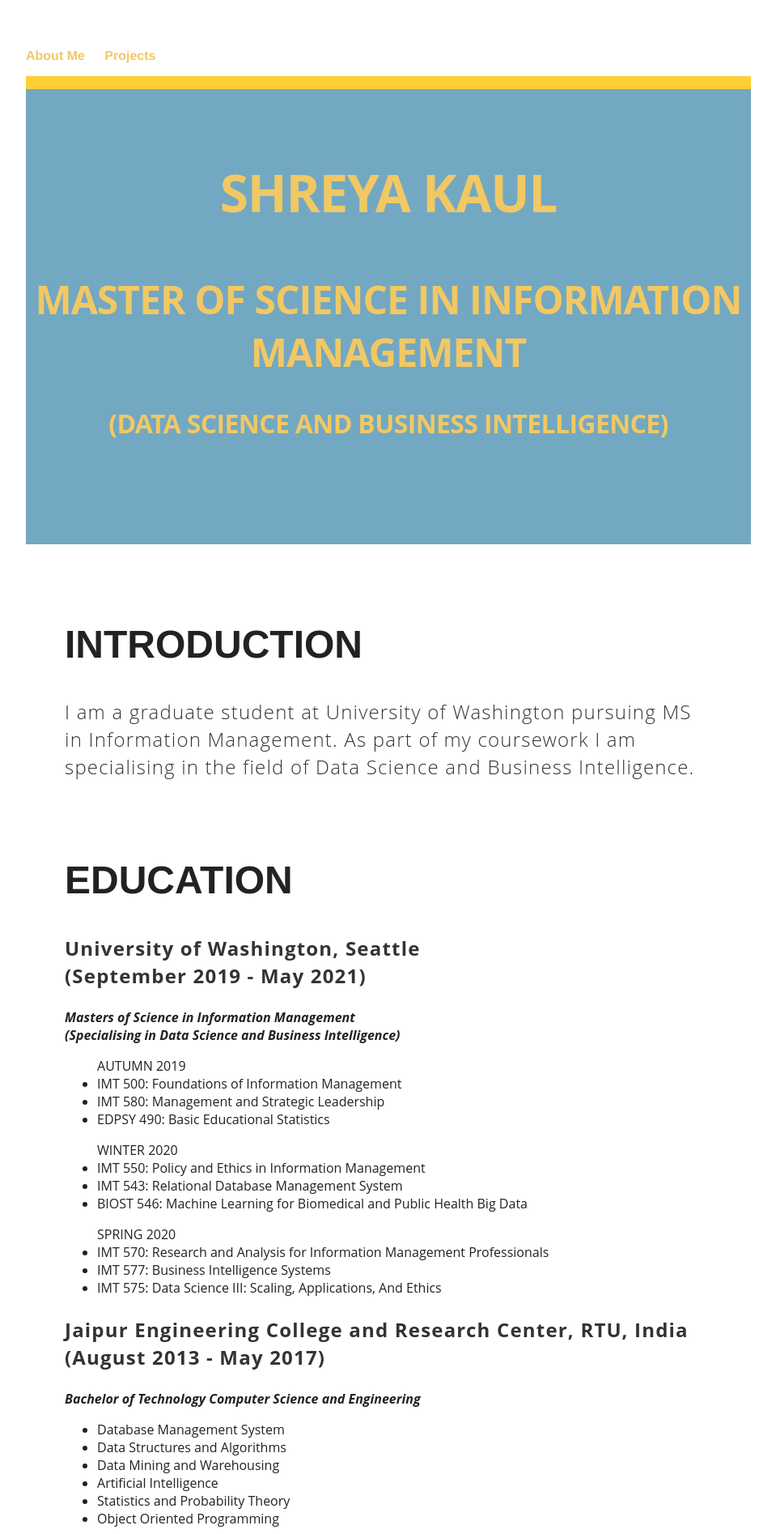
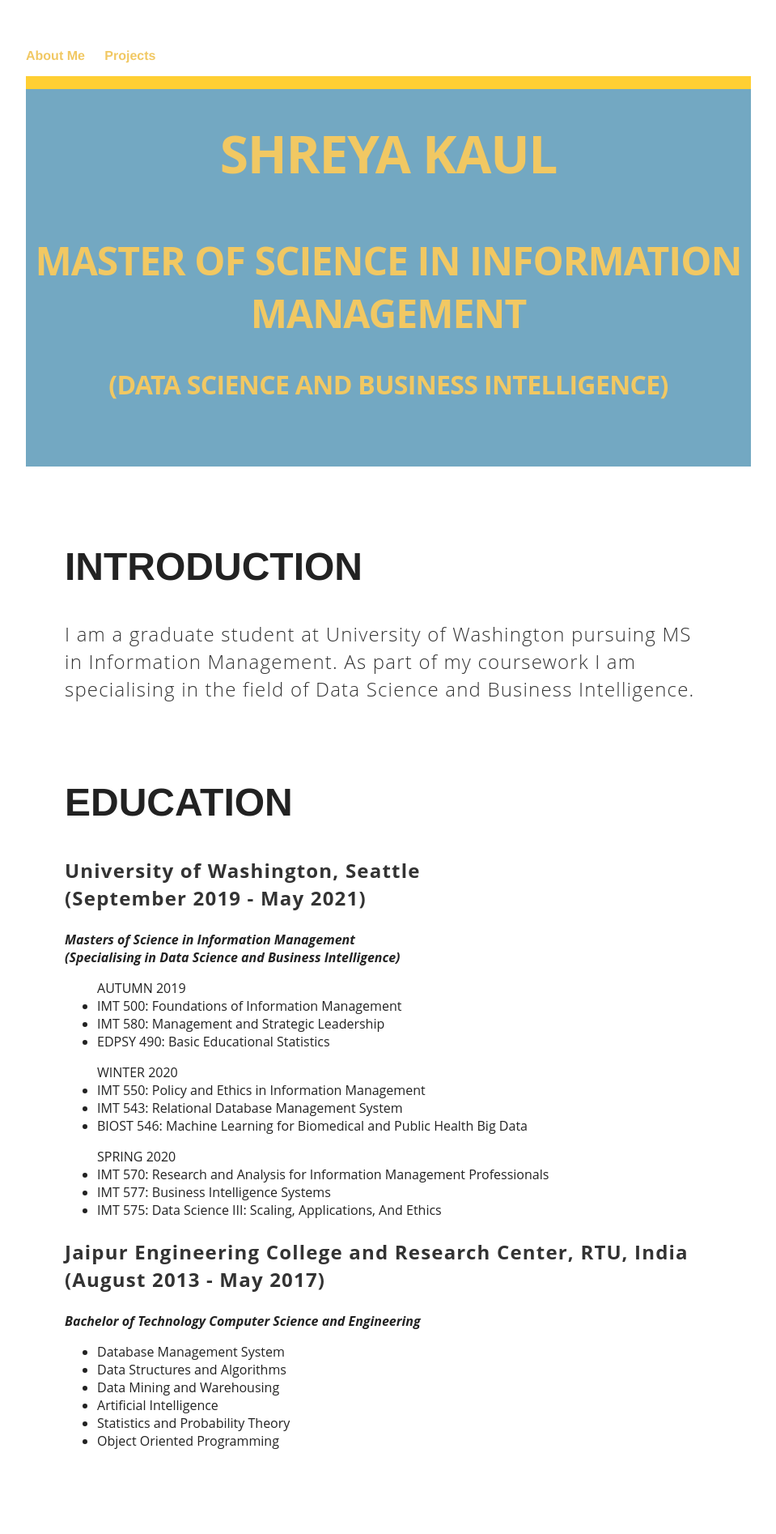
Before and after one commit to shreyakaul/shreyakaul.github.io, a Jekyll site: the page built from index.html, in a window 1280 px wide. Shown: the top 1894 px of the page at 81% size, without its empty margins (160-1119 px from the left). Built offline with Jekyll 4.4.1, drawn with Linux system fonts in a browser that asks for light colours.

Commit message:
Update main.css

```diff
--- a/css/main.css
+++ b/css/main.css
@@ -150,7 +150,7 @@
 }
 
 .masthead {
-  padding: 6em 0;
+  padding: 3em 0;
   background-color: #73A8C2;
   background-size: cover;
   background-repeat: no-repeat;
```
